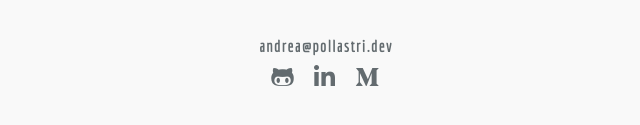
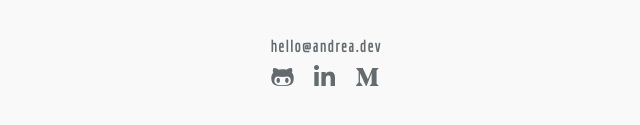
Before and after one commit to andreapollastri/andreapollastri.dev, a plain HTML site: page index.html in a window 1280 px wide. Shown: the part 581-706 px from the top of the page, 314-954 px from the left. Drawn offline with Linux system fonts and the light colour scheme.

Commit message:
Changed Mail

```diff
--- a/index.html
+++ b/index.html
@@ -151,7 +151,7 @@
                     <a target="_blank" href="https://atlassian.com/en/software/jira"><i class="fab fa-jira"></i></a>
                 </div>
                 <div class="contacts">
-                    <a href="mailto:andrea@pollastri.dev">andrea@pollastri.dev</a>
+                    <a href="mailto:hello@andrea.dev">hello@andrea.dev</a>
                 </div>
                 <div class="links m-b-md">
                     <div class="space"></div>
```
